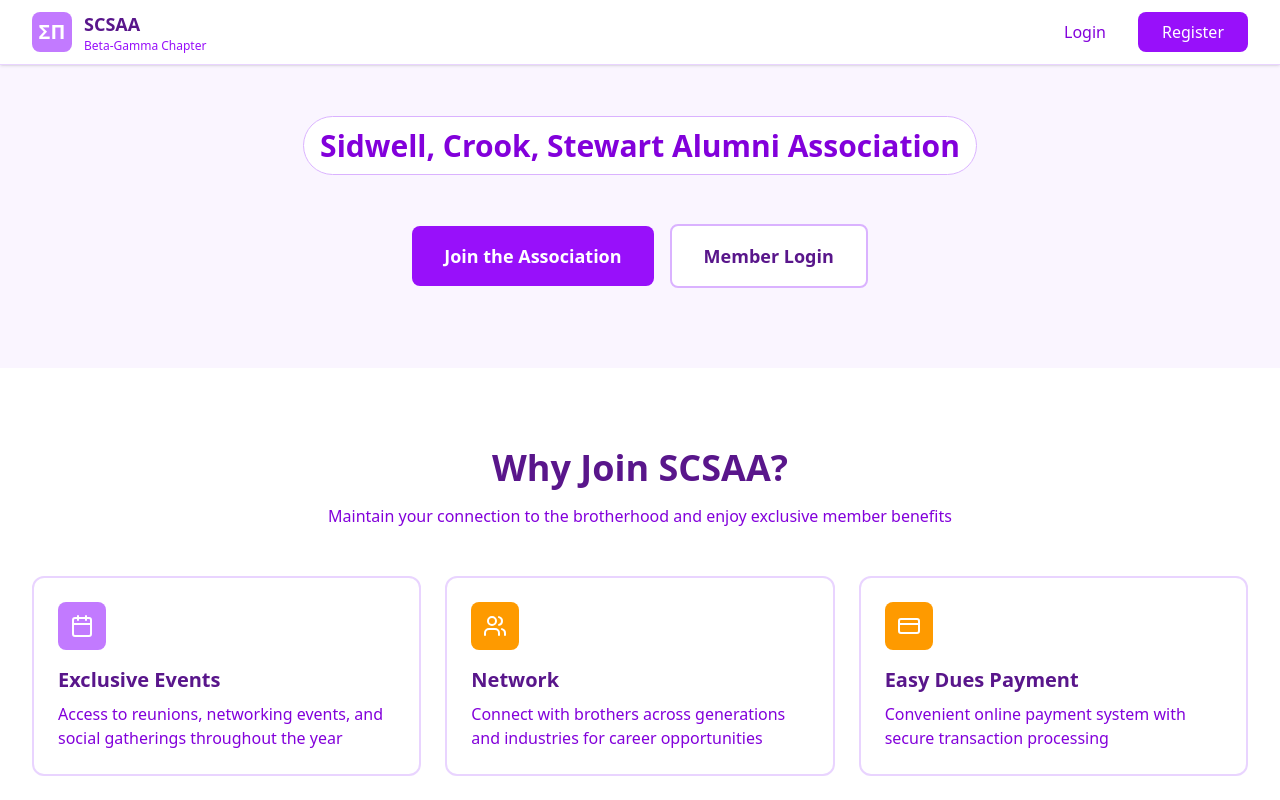
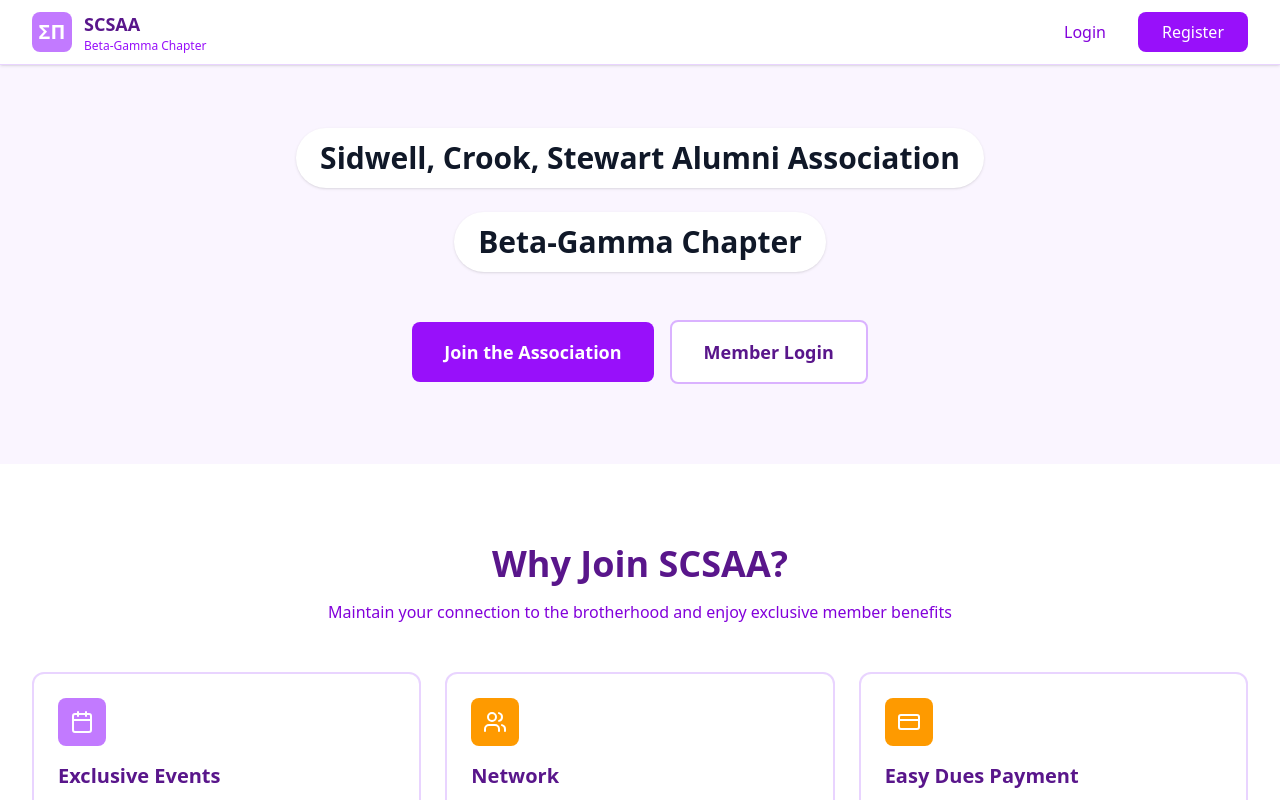
Before and after one commit to maxpilipovic/scsaa, a React (Vite) app in the folder frontend/: page / in a window 1280 px wide. Shown: the top 800 px of the page. Built offline with nearby package versions, Linux system fonts and the light colour scheme; no server answers.

Commit message:
Fixed title on homepage

```diff
--- a/frontend/src/components/Hero.jsx
+++ b/frontend/src/components/Hero.jsx
@@ -8,9 +8,12 @@ function Hero() {
   return (
     <section className="pt-32 pb-20 px-4 sm:px-6 lg:px-8 bg-purple-50">
       <div className="max-w-7xl mx-auto text-center">
-        <div className="mb-15 inline-block">
-          <span className="bg-white text-purple-700 px-4 py-2 rounded-full text-3xl font-semibold border border-purple-300">
+        <div className="flex flex-col items-center space-y-6 mb-12">
+          <span className="bg-white text-gray-900 px-6 py-3 rounded-full text-3xl font-semibold shadow-sm">
             Sidwell, Crook, Stewart Alumni Association
+          </span>
+          <span className="bg-white text-gray-900 px-6 py-3 rounded-full text-3xl font-semibold shadow-sm">
+            Beta-Gamma Chapter
           </span>
         </div>
         <div className="flex flex-col sm:flex-row gap-4 justify-center items-center">
```
